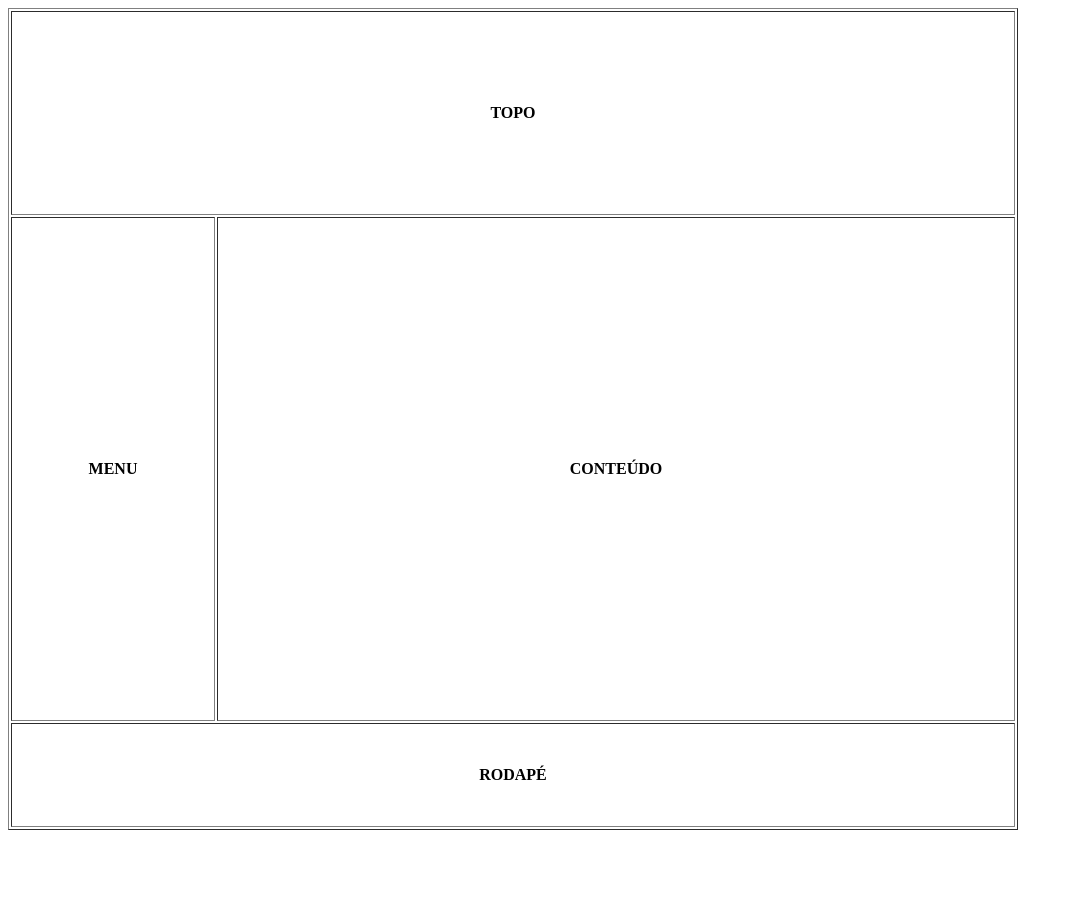
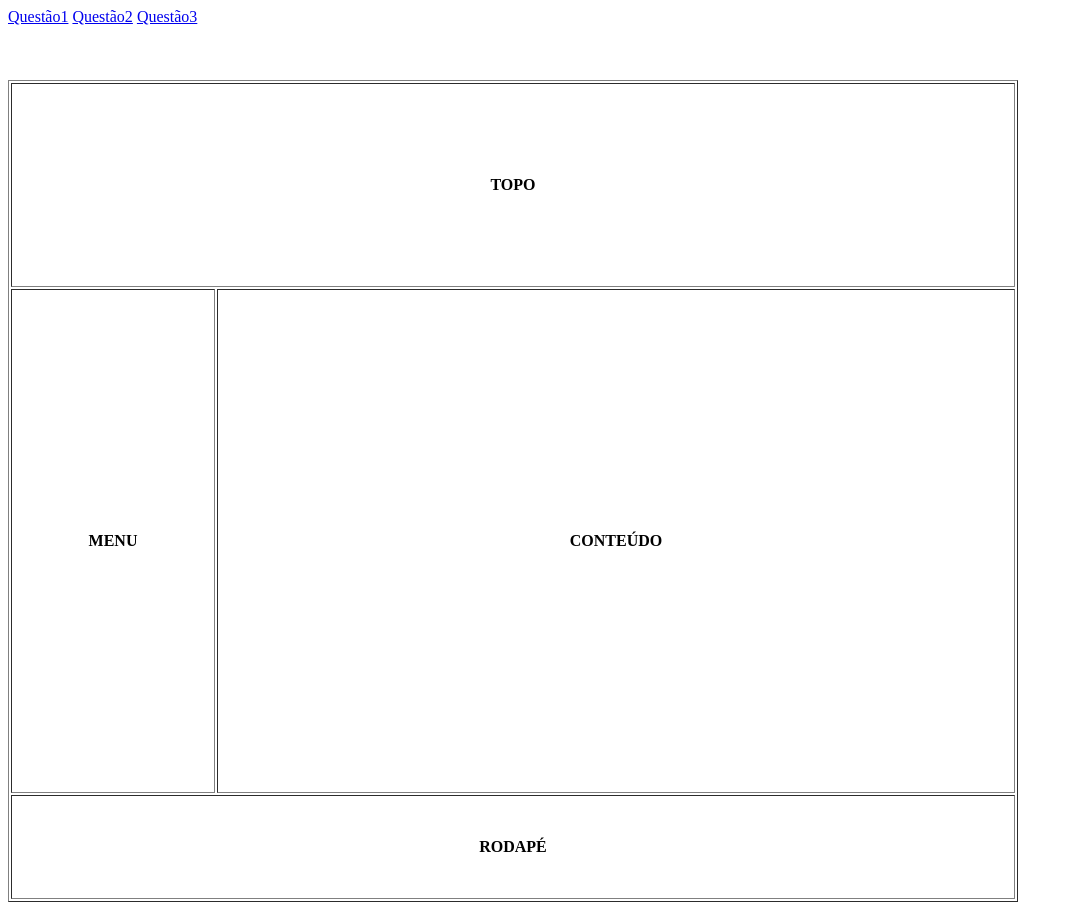
Before and after one commit to JPedrus/Atividades-GrowDev, a plain HTML site: page AtividadeTabela/Questão 2.html in a window 1280 px wide. Shown: the whole page, without its empty margins (0-1073 px from the left). Before the commit the page ends 838 px from the top, so only its background shows below. Drawn offline with Linux system fonts and the light colour scheme.

Commit message:
Atualização de navegação

```diff
--- a/AtividadeTabela/Questão 2.html
+++ b/AtividadeTabela/Questão 2.html
@@ -8,10 +8,16 @@
 <body>
 
     <header>
-        <a href="./Questão 1.html"></a>
-        <a href="./Questão 2.html"></a>
-        <a href="./Questão 3.html"></a>
+        <nav>
+            <a href="./Questão 1.html">Questão1</a>
+            <a href="./Questão 2.html">Questão2</a>
+            <a href="./Questão 3.html">Questão3</a>
+        </nav>
     </header>
+
+    <br>
+    <br>
+    <br>
 
     <table border="1">
         <tr>
```
Also changed, not shown: AtividadeTabela/Questão 1.html (+9 -3 lines), AtividadeTabela/Questão 3.html (+9 -3 lines).
